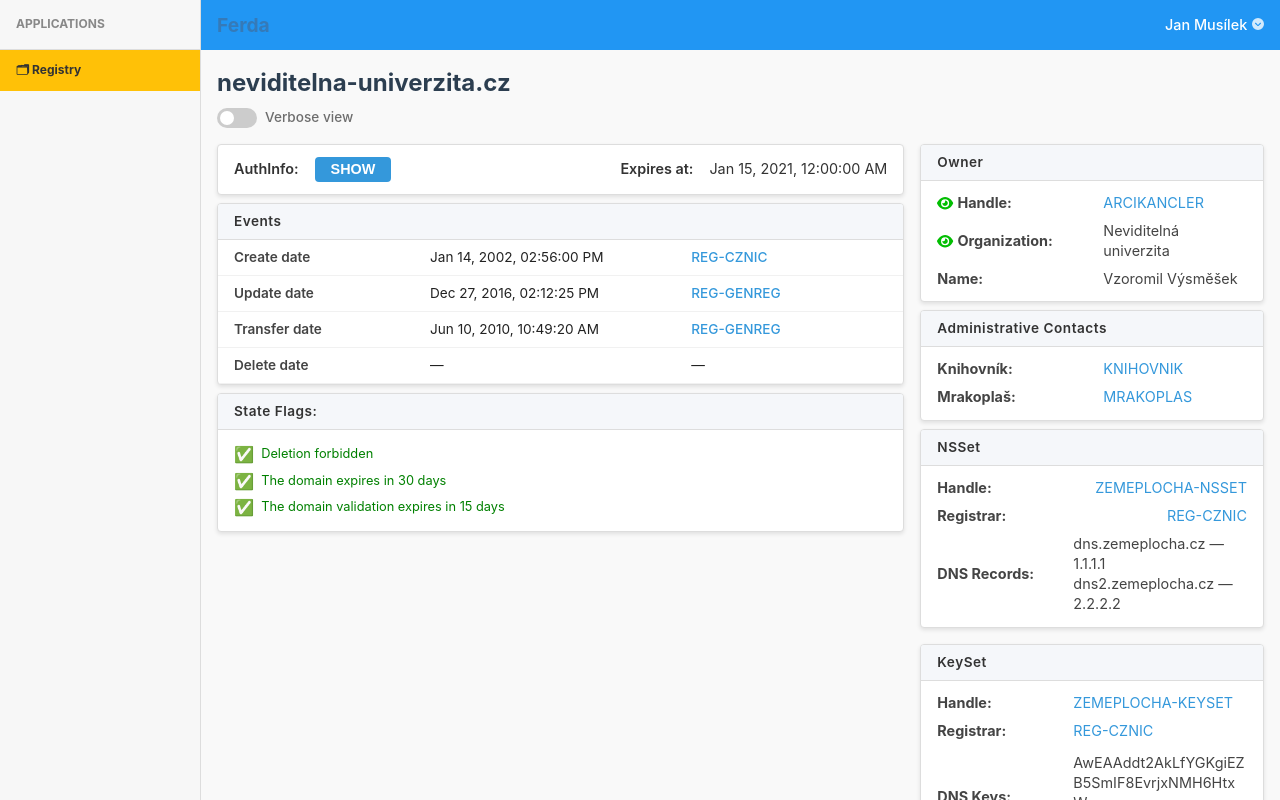
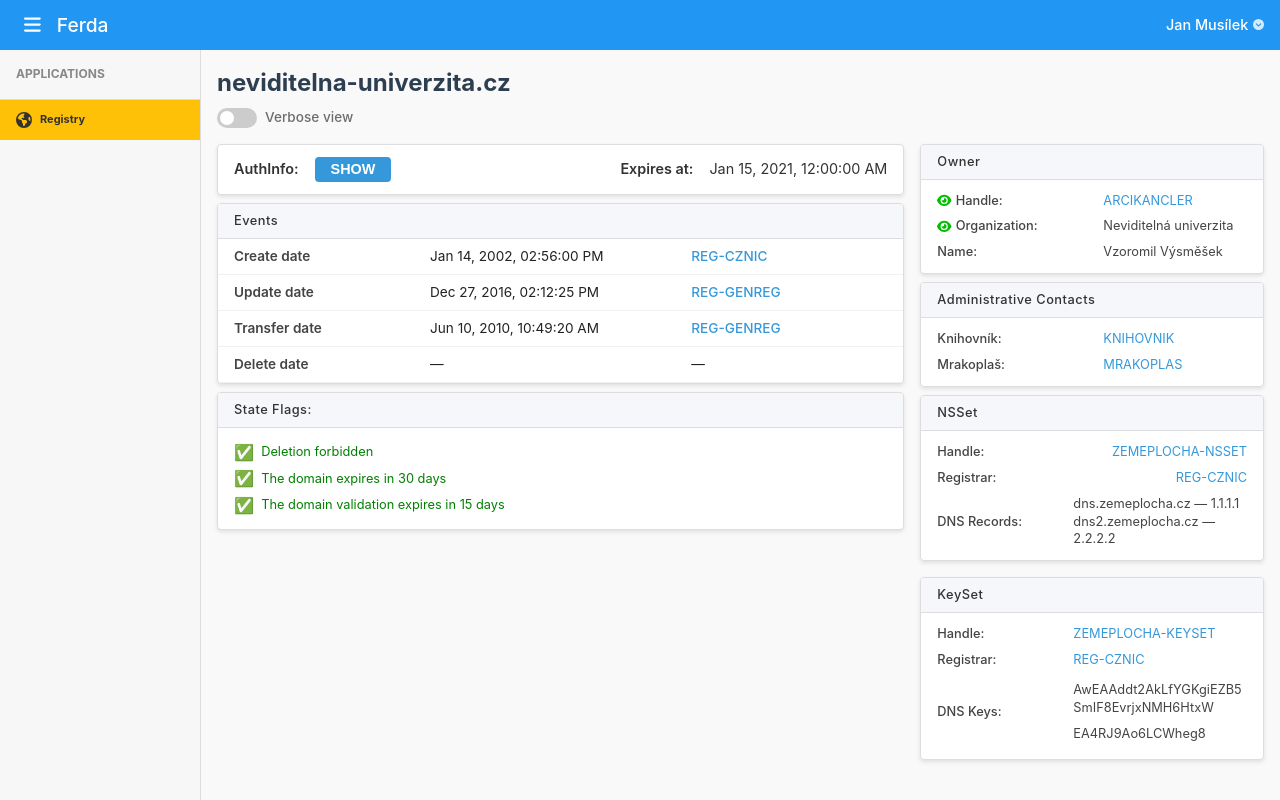
Before and after one commit to lukaskourilcz/secret-uni, a Vue app: page / in a window 1280 px wide. Built offline with nearby package versions, Linux system fonts and the light colour scheme.

Commit message:
styling right panel components

```diff
--- a/src/assets/components.css
+++ b/src/assets/components.css
@@ -13,17 +13,17 @@
 
 .card .header {
   background: var(--color-background);
-  font-weight: 600;
+  font-weight: 500;
   color: var(--color-text);
   padding: 0.5rem 1rem;
   border-bottom: 1px solid var(--color-border);
-  font-size: 0.85rem;
+  font-size: 0.8rem;
   letter-spacing: 0.5px;
 }
 
 .card .content {
   padding: 0.75rem 1rem;
-  font-size: 0.9rem;
+  font-size: 0.8rem;
   color: #444;
 }
 
--- a/src/assets/theme.css
+++ b/src/assets/theme.css
@@ -12,7 +12,7 @@
 
   /* Typography */
   --font-family: "Inter", "Helvetica Neue", Arial, sans-serif;
-  --font-size-base: 12px;
+  --font-size-base: 11px;
   --font-size-h1: 1.5rem;
   --font-size-h2: 1.25rem;
   --font-size-h3: 1.1rem;
--- a/src/components/AdministrativeContacts.vue
+++ b/src/components/AdministrativeContacts.vue
@@ -17,7 +17,7 @@ const props = defineProps({
           class="contact-card"
         >
           <div class="row">
-            <div class="label"><strong>Handle:</strong></div>
+            <div class="label">Handle:</div>
             <div class="value">
               <a href="#">{{ contact.handle }}</a>
             </div>
@@ -33,7 +33,7 @@ const props = defineProps({
                   class="icon-red"
                   :icon="['fas', 'eye-slash']"
               /></span>
-              <strong> Organization:</strong>
+              Organization:
             </div>
             <div class="value">{{ contact.organization }}</div>
           </div>
@@ -48,7 +48,7 @@ const props = defineProps({
                   class="icon-red"
                   :icon="['fas', 'eye-slash']"
               /></span>
-              <strong> Name:</strong>
+              Name:
             </div>
             <div class="value">{{ contact.name }}</div>
           </div>
@@ -57,9 +57,7 @@ const props = defineProps({
 
       <template v-else>
         <div v-for="(contact, index) in contacts" :key="index" class="row">
-          <div class="label">
-            <strong>{{ contact.name }}:</strong>
-          </div>
+          <div class="label">{{ contact.name }}:</div>
           <div class="value">
             <a href="#">{{ contact.handle }}</a>
           </div>
@@ -79,7 +77,7 @@ const props = defineProps({
 .header {
   background: #f1f1f1;
   padding: 0.5rem 1rem;
-  font-weight: bold;
+  font-weight: 500;
   border-bottom: 1px solid #ddd;
 }
 
@@ -114,7 +112,7 @@ const props = defineProps({
 
 .label {
   min-width: 150px;
-  font-weight: bold;
+  font-weight: 500;
 }
 
 .value {
--- a/src/components/AppShell.vue
+++ b/src/components/AppShell.vue
@@ -1,21 +1,28 @@
 <template>
   <div class="app">
-    <aside class="sidebar">
-      <div class="app-name">APPLICATIONS</div>
-      <ul>
-        <li class="active"><span>🗂</span> Registry</li>
-      </ul>
-    </aside>
+    <header class="topbar">
+      <div class="left">
+        <font-awesome-icon :icon="['fas', 'bars']" class="burger" />
+        <h1>Ferda</h1>
+      </div>
 
-    <div class="main">
-      <header class="topbar">
-        <h1>Ferda</h1>
-        <div class="user">
-          <UserMenu username="Jan Musílek" />
-        </div>
-      </header>
+      <div class="user">
+        <UserMenu username="Jan Musílek" />
+      </div>
+    </header>
 
-      <main class="content">
+    <div class="body">
+      <aside class="sidebar">
+        <div class="app-name">Applications</div>
+        <ul>
+          <li class="active">
+            <font-awesome-icon :icon="['fas', 'earth-americas']" class="icon" />
+            Registry
+          </li>
+        </ul>
+      </aside>
+
+      <main class="main">
         <slot />
       </main>
     </div>
@@ -24,12 +31,51 @@
 
 <script setup>
 import UserMenu from "./UserMenu.vue";
+import { FontAwesomeIcon } from "@fortawesome/vue-fontawesome";
 </script>
 
 <style scoped>
 .app {
   display: flex;
+  flex-direction: column;
   height: 100vh;
+  overflow: hidden;
+}
+
+.topbar {
+  display: flex;
+  justify-content: space-between;
+  align-items: center;
+  background: #2196f3;
+  color: #fff;
+  padding: 0 1rem;
+  height: 50px;
+  flex-shrink: 0;
+}
+
+.topbar .left {
+  display: flex;
+  align-items: center;
+  gap: 0.5rem;
+}
+
+.burger {
+  font-size: 1.2rem;
+  margin-left: 0.5rem;
+  cursor: pointer;
+}
+
+.topbar h1 {
+  font-size: 1.2rem;
+  margin: 0;
+  margin-left: 0.5rem;
+  color: white;
+  font-weight: 500;
+}
+
+.body {
+  display: flex;
+  flex: 1;
   overflow: hidden;
 }
 
@@ -59,6 +105,9 @@ import UserMenu from "./UserMenu.vue";
 .sidebar li {
   padding: 0.75rem 1rem;
   cursor: pointer;
+  display: flex;
+  align-items: center;
+  gap: 0.5rem;
 }
 
 .sidebar li.active {
@@ -68,25 +117,9 @@ import UserMenu from "./UserMenu.vue";
 
 .main {
   flex: 1;
-  display: flex;
-  flex-direction: column;
-  min-width: 0;
-}
-
-.topbar {
-  display: flex;
-  justify-content: space-between;
-  align-items: center;
-  background: #2196f3;
-  color: #fff;
-  padding: 0 1rem;
-  height: 50px;
-  flex-shrink: 0;
-}
-
-.topbar h1 {
-  font-size: 1.2rem;
-  margin: 0;
+  overflow-y: auto;
+  padding: 1rem;
+  background: #f9f9f9;
 }
 
 .user {
@@ -94,10 +127,7 @@ import UserMenu from "./UserMenu.vue";
   align-items: center;
 }
 
-.content {
-  flex: 1;
-  overflow-y: auto;
-  padding: 1rem;
-  background: #f9f9f9;
+.icon {
+  font-size: 1rem;
 }
 </style>
--- a/src/components/KeySet.vue
+++ b/src/components/KeySet.vue
@@ -10,21 +10,21 @@ const props = defineProps({
 
     <div class="content">
       <div class="row">
-        <div class="label"><strong>Handle:</strong></div>
+        <div class="label">Handle:</div>
         <div class="value">
           <a href="#">{{ keyset.handle }}</a>
         </div>
       </div>
 
       <div class="row">
-        <div class="label"><strong>Registrar:</strong></div>
+        <div class="label">Registrar:</div>
         <div class="value">
           <a href="#">{{ keyset.registrar }}</a>
         </div>
       </div>
 
       <div class="row dns-row">
-        <div class="label dns"><strong>DNS Keys:</strong></div>
+        <div class="label dns">DNS Keys:</div>
         <div class="value">
           <div
             v-for="(key, index) in keyset.dns_keys"
@@ -50,7 +50,6 @@ const props = defineProps({
 .header {
   background: #f1f1f1;
   padding: 0.5rem 1rem;
-  font-weight: bold;
   border-bottom: 1px solid #ddd;
 }
 
@@ -69,7 +68,7 @@ const props = defineProps({
   display: flex;
   align-items: center;
   min-width: 120px;
-  font-weight: bold;
+  font-weight: 500;
 }
 
 .dns {
--- a/src/components/NSSet.vue
+++ b/src/components/NSSet.vue
@@ -10,21 +10,21 @@ const props = defineProps({
 
     <div class="content">
       <div class="row">
-        <div class="label"><strong>Handle:</strong></div>
+        <div class="label">Handle:</div>
         <div>
           <a href="#">{{ nsset.handle }}</a>
         </div>
       </div>
 
       <div class="row">
-        <div class="label"><strong>Registrar:</strong></div>
+        <div class="label">Registrar:</div>
         <div>
           <a href="#">{{ nsset.registrar }}</a>
         </div>
       </div>
 
       <div class="row dns-row">
-        <div class="label dns"><strong>DNS Records:</strong></div>
+        <div class="label dns">DNS Records:</div>
         <div class="value">
           <div v-for="(dns, index) in nsset.dns" :key="index">
             {{ dns.name }} — {{ dns.ip_address }}
@@ -45,7 +45,6 @@ const props = defineProps({
 .header {
   background: #f1f1f1;
   padding: 0.5rem 1rem;
-  font-weight: bold;
   border-bottom: 1px solid #ddd;
 }
 
@@ -63,7 +62,7 @@ const props = defineProps({
 .label {
   display: flex;
   min-width: 120px;
-  font-weight: bold;
+  font-weight: 500;
 }
 
 .label.dns {
--- a/src/components/Owner.vue
+++ b/src/components/Owner.vue
@@ -43,7 +43,6 @@ const props = defineProps({
 .header {
   background: #f1f1f1;
   padding: 0.5rem 1rem;
-  font-weight: bold;
   border-bottom: 1px solid #ddd;
 }
 
@@ -63,7 +62,7 @@ const props = defineProps({
   align-items: center;
   gap: 0.25rem;
   min-width: 150px;
-  font-weight: bold;
+  font-weight: 500;
 }
 
 .value {
--- a/src/main.js
+++ b/src/main.js
@@ -15,8 +15,10 @@ import {
 import { FontAwesomeIcon } from "@fortawesome/vue-fontawesome";
 import { faCaretDown } from "@fortawesome/free-solid-svg-icons";
 import { faCircleChevronDown } from "@fortawesome/free-solid-svg-icons";
+import { faEarthAmericas } from "@fortawesome/free-solid-svg-icons/faEarthAmericas";
+import { faBars } from "@fortawesome/free-solid-svg-icons";
 
-library.add(faUser, faRightFromBracket, faEye, faEyeSlash, faCircleChevronDown);
+library.add(faUser, faRightFromBracket, faEye, faEyeSlash, faCircleChevronDown, faEarthAmericas, faBars);
 
 const app = createApp(App);
 app.component("font-awesome-icon", FontAwesomeIcon);
```
